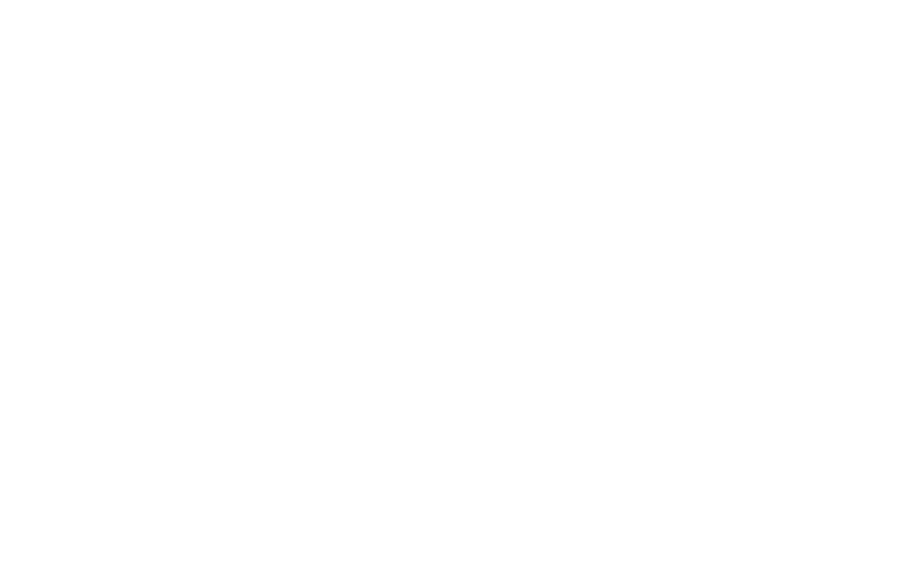
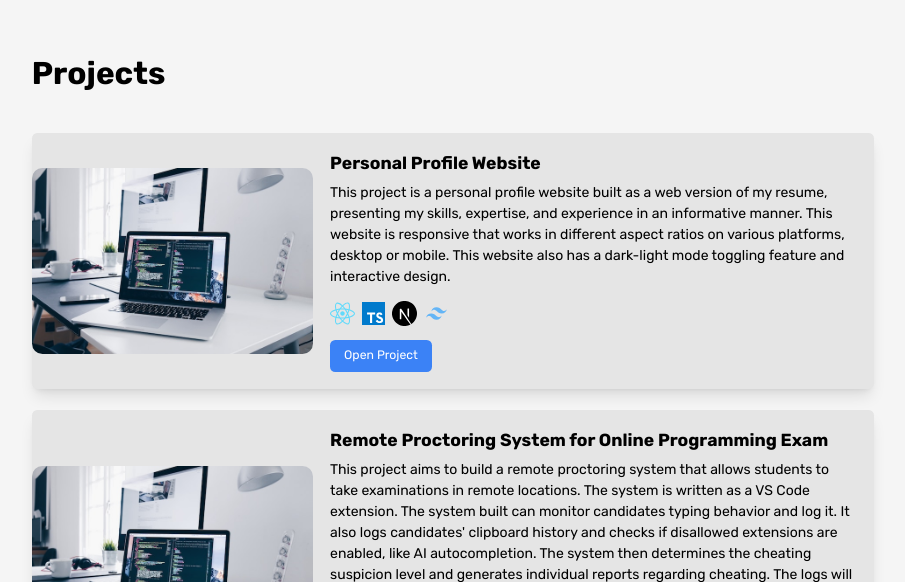
Before and after one commit to avgrpg/personal-profile-website, a Next.js app: page / in a window 1280 px wide. Shown: the part 1598-2180 px from the top of the page, without its empty margins (187-1092 px from the left). Before the commit the page ends 800 px from the top, so only its background shows below. Built offline with nearby package versions, Linux system fonts and the light colour scheme.

Commit message:
deleted folder

```diff
--- a/app/(about)/page.tsx
+++ b/app/(shared)/About.tsx
@@ -1,13 +1,16 @@
+"use client"
 import React from "react";
 import Layout from "../(home)/Layout";
 import Image from "next/image";
 import dp from "public/remy_loz-3S0INpfREQc-unsplash.jpg";
-import { SelectedPage } from "../(shared)/types";
+import { SelectedPage } from "./types";
 import { motion } from "framer-motion";
 
-type Props = {};
+type Props = {
+  setSelectedPage: (value: SelectedPage) => void;
+};
 
-const About = () => {
+const About = ({ setSelectedPage }: Props) => {
   const flexbetween = "flex items-center justify-between";
 
   return (
@@ -21,7 +24,7 @@
           whileInView={{ y: 0 }}
           // viewport={{ once: true }}
           transition={{ duration: 0.5 }}
-          // onViewportEnter={() => setSelectedPage(SelectedPage.About)}
+          onViewportEnter={() => setSelectedPage(SelectedPage.About)}
           viewport={{ once: true, amount: 0.8 }}
           className={`${flexbetween} mx-auto flex-col gap-12 px-0 md:flex-row md:px-12 lg:w-5/6 2xl:w-1/2`}
         >
--- a/app/(contact)/page.tsx
+++ b/app/(shared)/Contact.tsx
@@ -1,7 +1,7 @@
 "use client";
 import { motion } from "framer-motion";
 import Layout from "../(home)/Layout";
-import { SelectedPage } from "../(shared)/types";
+import { SelectedPage } from "./types";
 import {
   CopyIcon,
   GithubIcon,
@@ -9,7 +9,7 @@
   LinkedInIcon,
   MailIcon,
   PhoneIcon,
-} from "../(shared)/icon";
+} from "./icon";
 import { useState } from "react";
 import Link from "next/link";
 
--- a/app/(projects)/page.tsx
+++ b/app/(shared)/Project.tsx
@@ -10,10 +10,10 @@
   ReactIcon,
   TailwindIcon,
   TypescriptIcon,
-} from "../(shared)/icon";
+} from "./icon";
 import Link from "next/link";
 
-import { SelectedPage } from "../(shared)/types";
+import { SelectedPage } from "./types";
 
 const iconSize = 25;
 const cards = [
@@ -116,7 +116,6 @@
 };
 
 const Projects = () => {
-  const [showTechDetail, setShowTechDetail] = useState<Number | null>(null);
   const [selectedCard, setSelectedCard] = useState<Number | null>(null);
   return (
     <section
@@ -164,7 +163,7 @@
                   <div className="flex basis-2/3 flex-col p-5">
                     <h2 className="text-xl font-bold">{card.name}</h2>
                     <p className="mt-2 text-base">{card.description}</p>
-                    {selectedCard && (
+                    {(selectedCard == index)&& (
                       <p className="mt-2 text-base">
                         {card.furtherDescription}
                       </p>
--- a/app/layout.tsx
+++ b/app/layout.tsx
@@ -23,7 +23,7 @@
     <html lang="en" className={rubik.className}>
       <body className="dark:bg-dark">
         {children}
-        {/* <Footer /> */}
+        <Footer />
       </body>
     </html>
   );
--- a/app/page.tsx
+++ b/app/page.tsx
@@ -1,17 +1,11 @@
 "use client";
-import Image from "next/image";
-import Layout from "./(home)/Layout";
-import dp from "public/developer-pic-1.png";
-import AnimatedText from "./(home)/AnimatedText";
-import Link from "next/link";
-import { LinkIcon } from "./(shared)/icon";
-import About from "./(about)/page";
+import About from "./(shared)/About";
 import Navbar from "./(shared)/Navbar";
 import HomePage from "./(home)/HomePage";
 import { useState } from "react";
 import { SelectedPage } from "./(shared)/types";
-import Project from "./(projects)/page";
-import Contact from "./(contact)/page";
+import Project from "./(shared)/Project";
+import Contact from "./(shared)/Contact";
 import Footer from "./(shared)/Footer";
 
 const LayoutProp = {
@@ -81,10 +75,10 @@
         </Layout>
       </main> */}
       <HomePage />
-      <About />
+      <About  setSelectedPage={setSelectedPage} />
       <Project  />
       <Contact  />
-      <Footer />
+      {/* <Footer /> */}
     </>
   );
 }
```
Also changed, not shown: app/(shared)/projectpage.tsx (renamed from app/(projects)/_page.tsx, +4 -4 lines).
